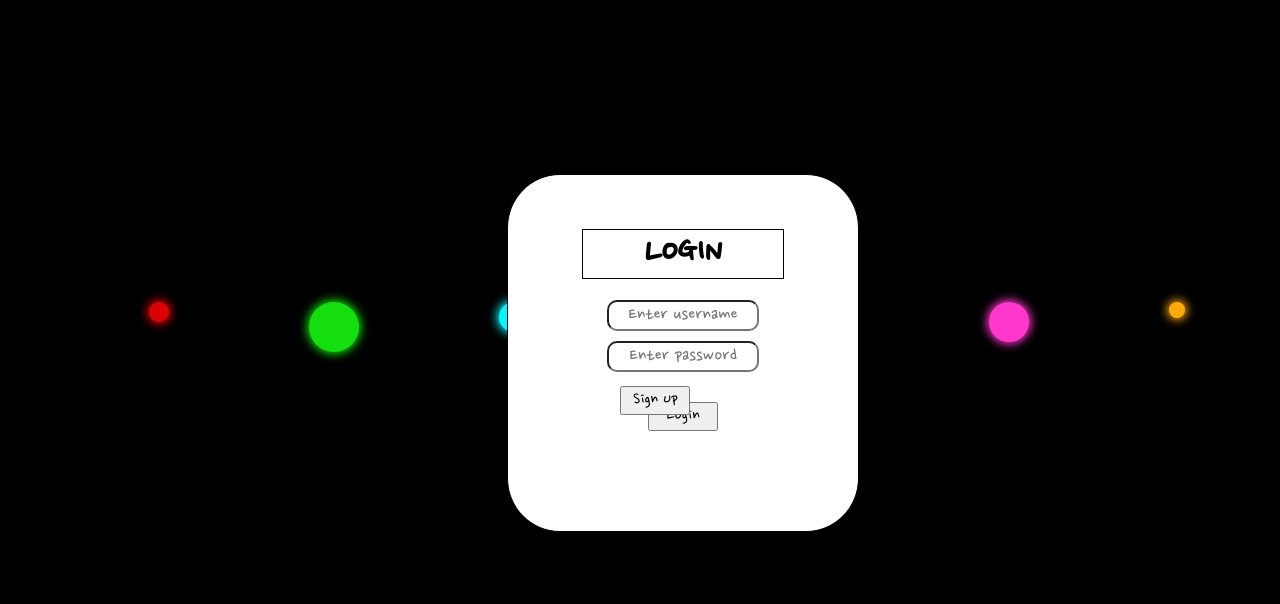
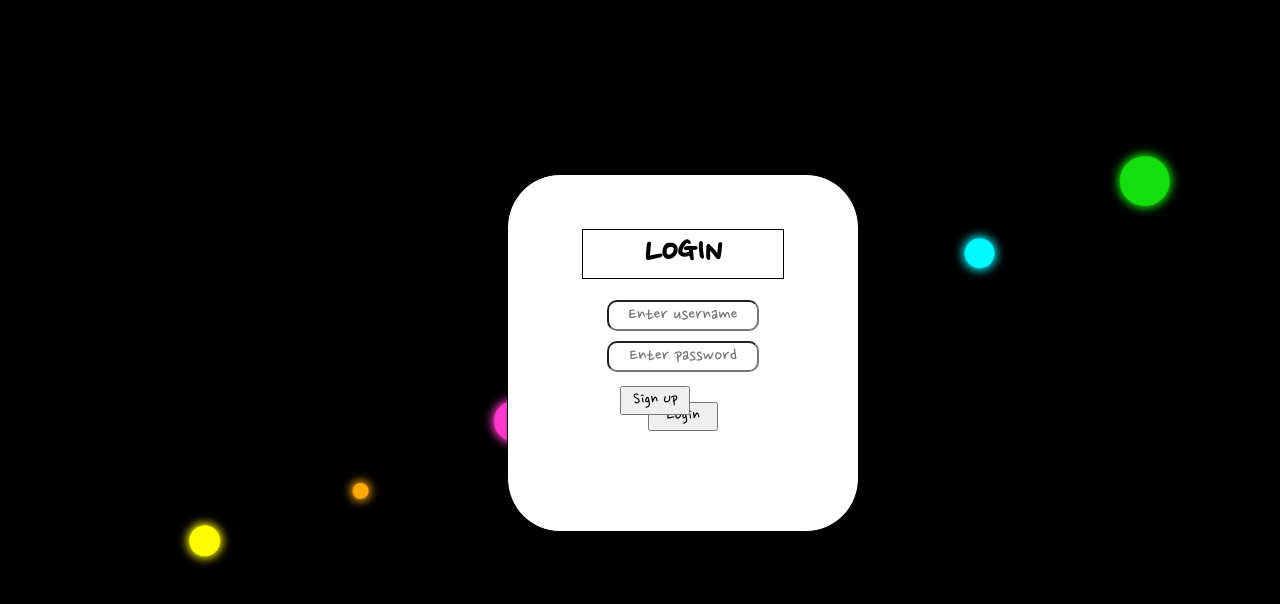
Before and after one commit to joki9448/to-do-list, a React (Create React App) app in the folder client/: page / in a window 1280 px wide. Shown: the top 604 px of the page. Built offline with nearby package versions, Linux system fonts and the light colour scheme; no server answers.

Commit message:
implemented basic spin animation

```diff
--- a/client/src/App.css
+++ b/client/src/App.css
@@ -114,8 +114,9 @@ body {
 
 /* Login Page Background Animation */
 
-@keyframes orbit {
-
+@keyframes spin {
+  from {transform: rotate(0deg);}
+  to {transform: rotate(360deg);}
 }
 .orb-colors {
   display: flex;
@@ -123,6 +124,7 @@ body {
   gap: 140px;
   margin-top: 23%;
   margin-left: 11%;
+  animation: spin 18s linear infinite;
   z-index: -1;
 }
 .orb {
```
